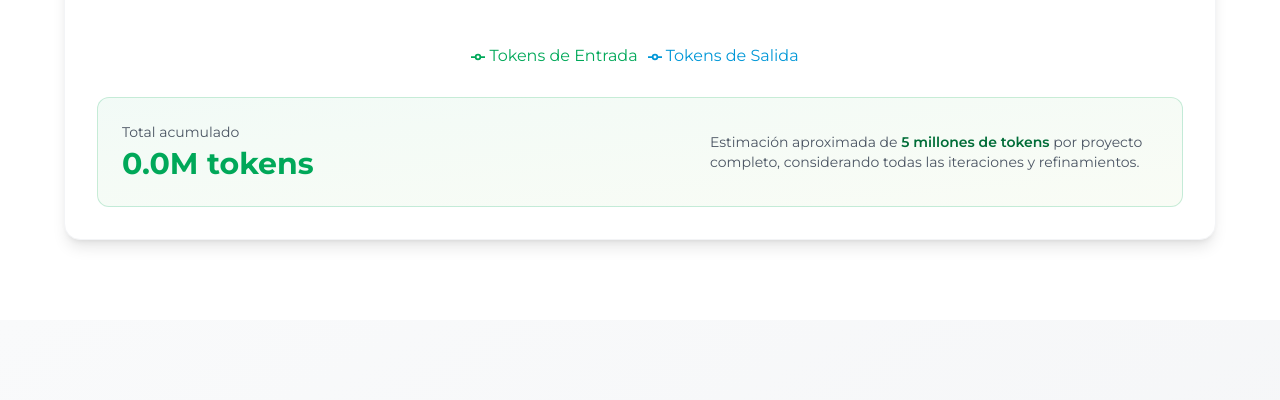
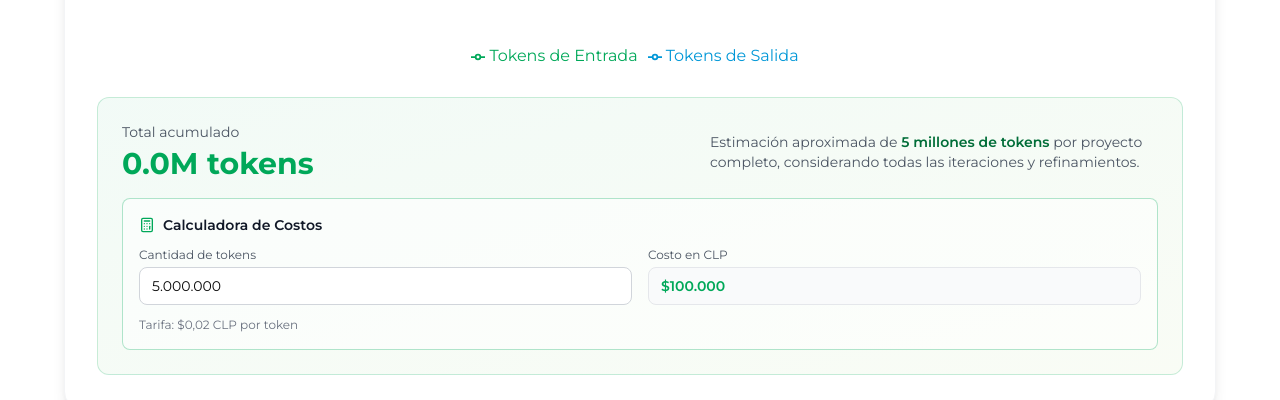
Before and after one commit to Darcyela/uxui-landingpage, a Next.js app: page /proceso in a window 1280 px wide. Shown: the part 1210-1610 px from the top of the page. Built offline with nearby package versions, Linux system fonts and the light colour scheme; no server answers; the database is empty.

Commit message:
Added TokenCalculator.tsx

```diff
--- /dev/null
+++ b/components/TokenCalculator.tsx
@@ -0,0 +1,56 @@
+'use client';
+
+import { useState } from 'react';
+import { Calculator } from 'lucide-react';
+
+export default function TokenCalculator() {
+  const [tokens, setTokens] = useState(5000000);
+  const TOKEN_PRICE_CLP = 0.02;
+
+  const calculateCost = (tokenAmount: number) => {
+    return (tokenAmount * TOKEN_PRICE_CLP).toLocaleString('es-CL');
+  };
+
+  const handleTokenChange = (e: React.ChangeEvent<HTMLInputElement>) => {
+    const value = e.target.value.replace(/\D/g, '');
+    setTokens(value ? parseInt(value) : 0);
+  };
+
+  return (
+    <div className="bg-white/50 rounded-lg p-4 border border-[#00A859]/30">
+      <div className="flex items-center gap-2 mb-3">
+        <Calculator className="w-4 h-4 text-[#00A859]" />
+        <span className="text-sm font-semibold text-gray-900">
+          Calculadora de Costos
+        </span>
+      </div>
+
+      <div className="grid sm:grid-cols-2 gap-4">
+        <div>
+          <label className="text-xs text-gray-600 mb-1 block">
+            Cantidad de tokens
+          </label>
+          <input
+            type="text"
+            value={tokens.toLocaleString('es-CL')}
+            onChange={handleTokenChange}
+            className="w-full px-3 py-2 text-sm border border-gray-300 rounded-lg focus:outline-none focus:ring-2 focus:ring-[#00A859] focus:border-transparent"
+          />
+        </div>
+
+        <div>
+          <label className="text-xs text-gray-600 mb-1 block">
+            Costo en CLP
+          </label>
+          <div className="w-full px-3 py-2 text-sm bg-gray-50 border border-gray-200 rounded-lg font-semibold text-[#00A859]">
+            ${calculateCost(tokens)}
+          </div>
+        </div>
+      </div>
+
+      <div className="mt-3 text-xs text-gray-500">
+        Tarifa: $0,02 CLP por token
+      </div>
+    </div>
+  );
+}
--- a/components/TokenChart.tsx
+++ b/components/TokenChart.tsx
@@ -12,6 +12,7 @@ import {
   Legend,
 } from 'recharts';
 import { IterationTokens } from '@/lib/supabase';
+import TokenCalculator from './TokenCalculator';
 
 interface TokenChartProps {
   data: IterationTokens[];
@@ -122,6 +123,7 @@ export default function TokenChart({ data }: TokenChartProps) {
       </div>
 
       <div className="bg-gradient-to-br from-[#00A859]/5 to-[#8CC63F]/5 rounded-xl p-6 border border-[#00A859]/20">
+        <div className="space-y-4">
           <div className="flex items-center justify-between flex-wrap gap-4">
             <div>
               <div className="text-sm text-gray-600 mb-1">Total acumulado</div>
@@ -137,6 +139,9 @@ export default function TokenChart({ data }: TokenChartProps) {
               por proyecto completo, considerando todas las iteraciones y refinamientos.
             </div>
           </div>
+
+          <TokenCalculator />
+        </div>
       </div>
     </motion.div>
   );
```
Lines whose indentation alone changed are shown as unchanged.
